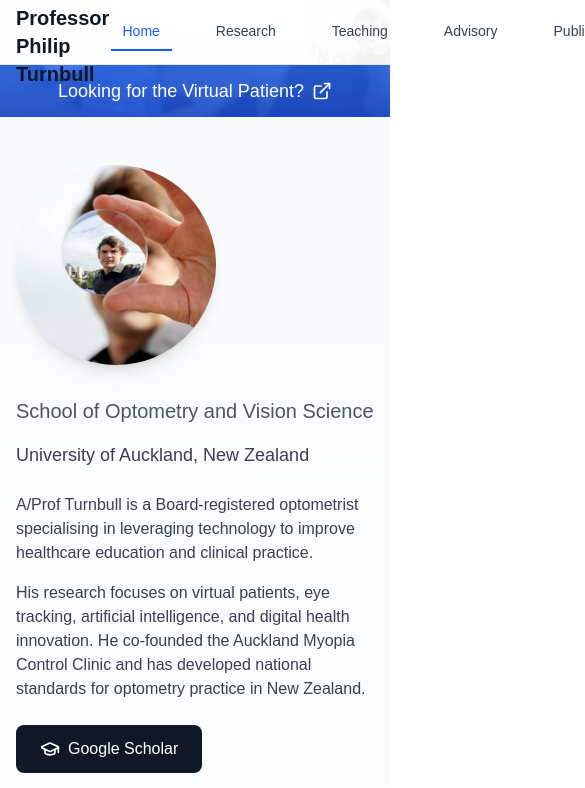
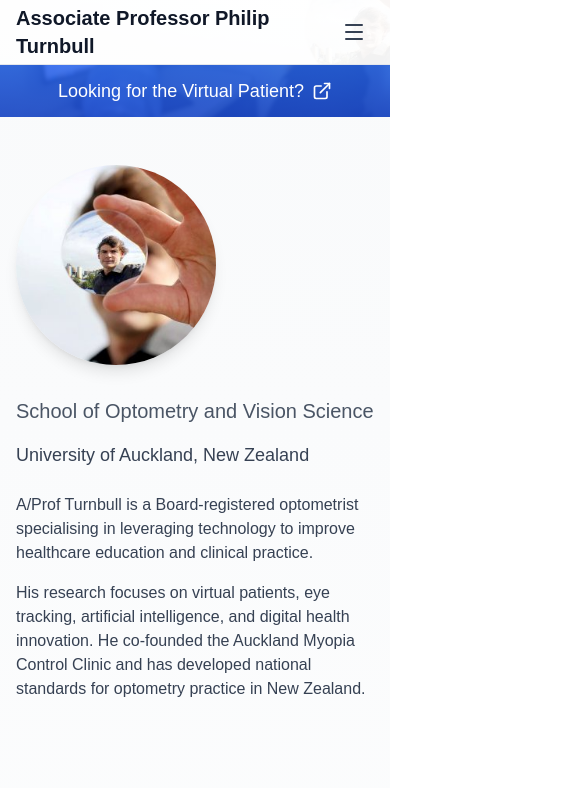
Before and after one commit to fillupt/Work-Website, a Next.js app: page / in a window 390 px wide. Shown: the top 788 px of the page, 585 px wide, since content can reach past the window. Built offline with nearby package versions, Linux system fonts and the light colour scheme.

Commit message:
Add responsive hamburger menu for mobile devices

```diff
--- a/app/components/Header.tsx
+++ b/app/components/Header.tsx
@@ -2,9 +2,12 @@
 
 import Link from 'next/link';
 import { usePathname } from 'next/navigation';
+import { useState } from 'react';
+import { Menu, X } from 'lucide-react';
 
 export default function Header() {
   const pathname = usePathname();
+  const [isMenuOpen, setIsMenuOpen] = useState(false);
 
   const navItems = [
     { href: '/', label: 'Home' },
@@ -26,7 +29,9 @@ export default function Header() {
           <Link href="/" className="text-xl font-bold text-gray-900">
             Associate Professor Philip Turnbull
           </Link>
-          <div className="flex space-x-8">
+
+          {/* Desktop Navigation */}
+          <div className="hidden md:flex space-x-8">
             {navItems.map((item) => (
               <Link
                 key={item.href}
@@ -41,7 +46,42 @@ export default function Header() {
               </Link>
             ))}
           </div>
+
+          {/* Mobile menu button */}
+          <button
+            onClick={() => setIsMenuOpen(!isMenuOpen)}
+            className="md:hidden p-2 rounded-md text-gray-700 hover:text-blue-600 hover:bg-gray-100 transition-colors"
+            aria-label="Toggle menu"
+          >
+            {isMenuOpen ? (
+              <X className="h-6 w-6" />
+            ) : (
+              <Menu className="h-6 w-6" />
+            )}
+          </button>
         </div>
+
+        {/* Mobile Navigation */}
+        {isMenuOpen && (
+          <div className="md:hidden pb-4">
+            <div className="flex flex-col space-y-2">
+              {navItems.map((item) => (
+                <Link
+                  key={item.href}
+                  href={item.href}
+                  onClick={() => setIsMenuOpen(false)}
+                  className={`${
+                    pathname === item.href
+                      ? 'text-blue-600 bg-blue-50'
+                      : 'text-gray-700 hover:text-blue-600 hover:bg-gray-50'
+                  } px-4 py-2 rounded-md text-sm font-medium transition-colors`}
+                >
+                  {item.label}
+                </Link>
+              ))}
+            </div>
+          </div>
+        )}
       </nav>
     </header>
   );
--- a/app/page.tsx
+++ b/app/page.tsx
@@ -49,15 +49,6 @@ export default function Home() {
                 and digital health innovation. He co-founded the Auckland Myopia Control Clinic
                 and has developed national standards for optometry practice in New Zealand.
               </p>
-              <Link
-                href="https://scholar.google.com/citations?user=x8jeZnwAAAAJ&hl=en"
-                target="_blank"
-                rel="noopener noreferrer"
-                className="inline-flex items-center gap-2 bg-gray-900 text-white px-6 py-3 rounded-lg hover:bg-gray-800 transition-colors"
-              >
-                <GraduationCap className="w-5 h-5" />
-                Google Scholar
-              </Link>
             </div>
           </div>
         </section>
```
